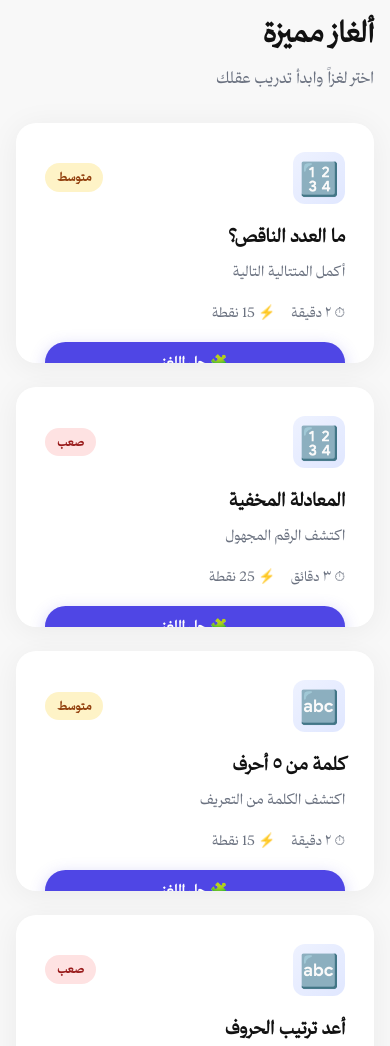
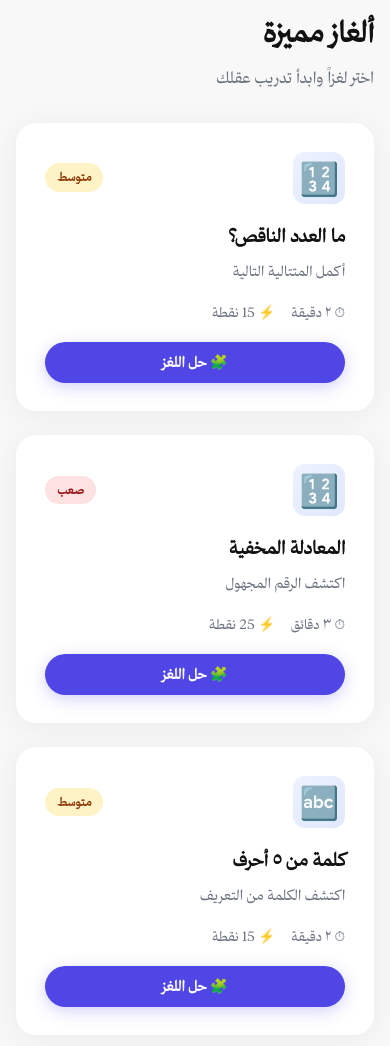
Before and after one commit to Abadi04/yaqiz, a plain HTML site: page index.html in a window 390 px wide. Shown: the part 800-1846 px from the top of the page. Drawn offline with Linux system fonts and the light colour scheme.

Commit message:
fix mobile cards

```diff
--- a/css/styles.css
+++ b/css/styles.css
@@ -1303,7 +1303,15 @@ body {
   /* Flip cards: tap to flip on mobile */
   .flip-card:hover .flip-card-inner { transform: none; }
   .flip-card.flipped .flip-card-inner { transform: rotateY(180deg); }
-  .flip-card-inner { min-height: 240px; }
+  .flip-card-inner { height: auto; min-height: auto; }
+  .flip-card-front {
+    position: relative;
+    height: auto;
+  }
+  .flip-card-back {
+    position: absolute;
+    height: 100%;
+  }
 }
 @media (max-width: 480px) {
   .nav-links a { font-size: 0.72rem; }
```
